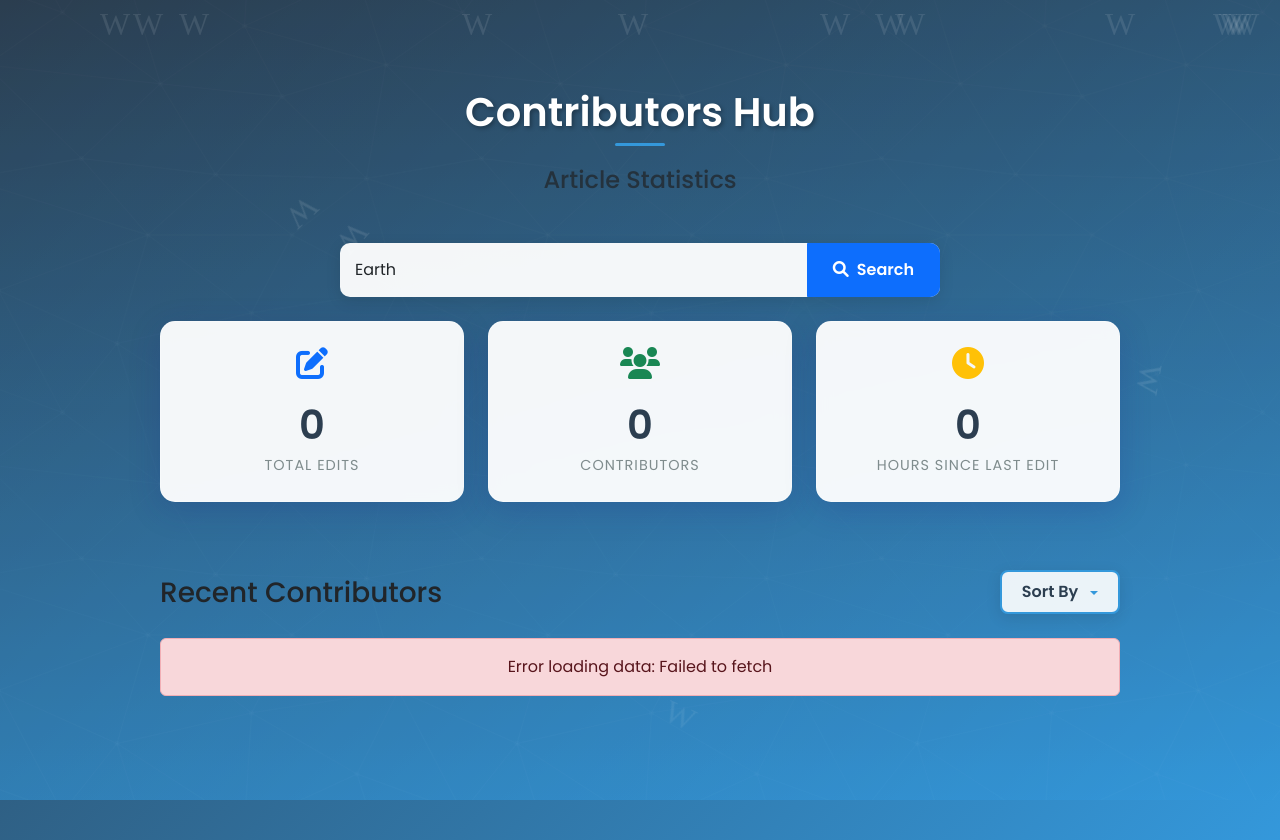
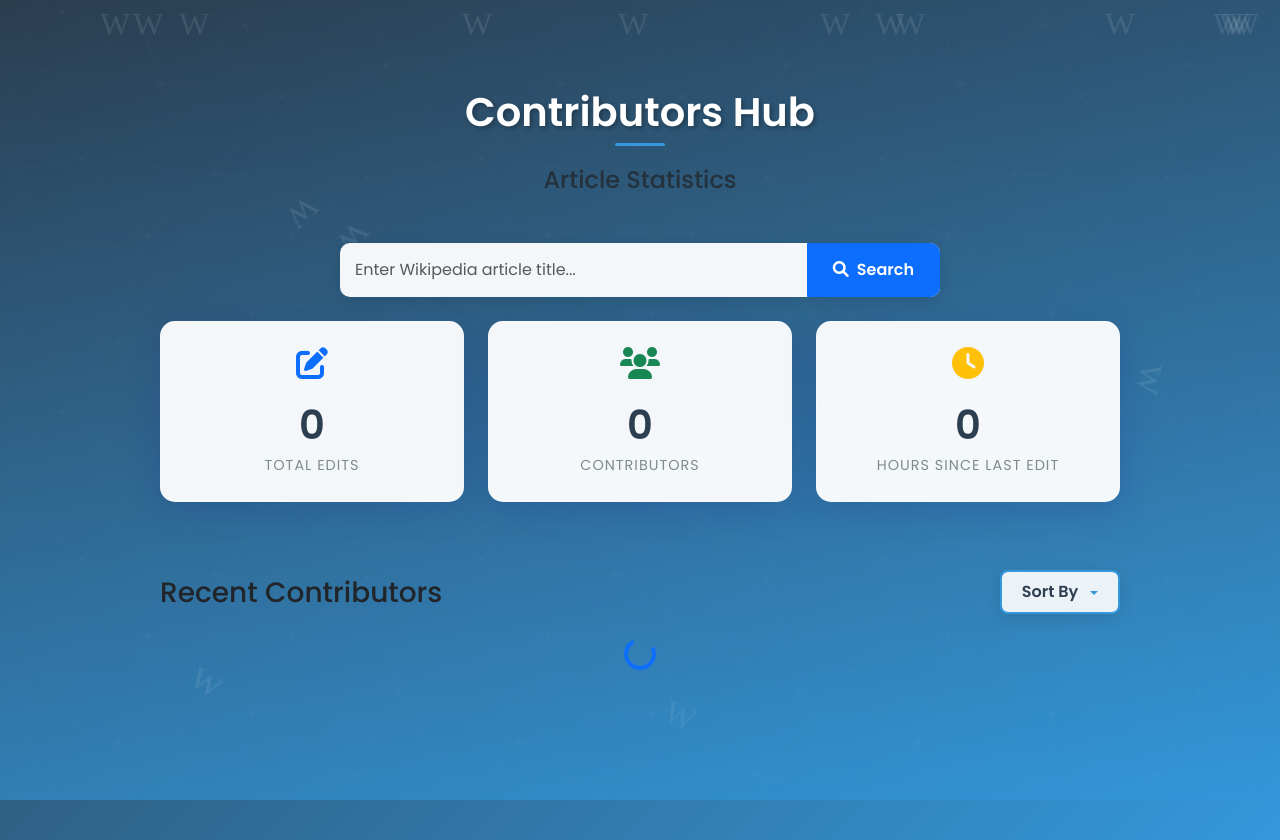
Before and after one commit to Manoj-BOSS/Wiki-Thanks, a Flask app: page / in a window 1280 px wide. Run offline with Flask 3, Linux system fonts and the light colour scheme; some libraries are stand-ins or nearby versions.

Commit message:
FrontendDesignChange

```diff
--- a/templates/indexpage.html
+++ b/templates/indexpage.html
@@ -302,8 +302,7 @@
             id="articleSearch"
             class="form-control"
             placeholder="Enter Wikipedia article title..."
-            value="Earth"
-          >
+          />
           <button class="btn btn-primary" onclick="searchArticle()">
             <i class="fas fa-search me-2"></i>Search
           </button>
@@ -461,7 +460,9 @@
         // Implement name sorting
       }
 
-      function fetchWikiHistory(articleTitle = 'Earth') {
+      function fetchWikiHistory(articleTitle) {
+        if (!articleTitle) return; // Add guard clause
+
         // API endpoint for Wikipedia
         const endpoint = "https://en.wikipedia.org/w/api.php";
 
@@ -622,8 +623,7 @@
       // Call this when the page loads
       document.addEventListener("DOMContentLoaded", () => {
         AOS.init();
-        // Initialize with Earth article by default
-        fetchWikiHistory('Earth');
+        // Remove the default fetchWikiHistory call
       });
 
       async function getWikiAccessToken() {
@@ -815,39 +815,50 @@
 
       // Add these new functions
       async function searchArticle() {
-        const articleTitle = document.getElementById('articleSearch').value.trim();
-        const errorDiv = document.getElementById('searchError');
+        const articleTitle = document
+          .getElementById("articleSearch")
+          .value.trim();
+        const errorDiv = document.getElementById("searchError");
+        const loading = document.getElementById("loading");
 
         if (!articleTitle) {
-          errorDiv.textContent = 'Please enter an article title';
+          errorDiv.textContent = "Please enter an article title";
           return;
         }
 
-        // Reset error message and previous results
-        errorDiv.textContent = '';
-        document.getElementById('contributors-list').innerHTML = '';
-        document.getElementById('total-edits').textContent = '0';
-        document.getElementById('total-contributors').textContent = '0';
-        document.getElementById('last-update').textContent = '0';
+        // Show loading immediately
+        loading.style.display = "block";
+        errorDiv.textContent = "";
+        document.getElementById("contributors-list").innerHTML = "";
+        document.getElementById("total-edits").textContent = "0";
+        document.getElementById("total-contributors").textContent = "0";
+        document.getElementById("last-update").textContent = "0";
 
         try {
           // First, verify the article exists
-          const checkUrl = `https://en.wikipedia.org/w/api.php?action=query&format=json&titles=${encodeURIComponent(articleTitle)}&origin=*`;
+          const checkUrl = `https://en.wikipedia.org/w/api.php?action=query&format=json&titles=${encodeURIComponent(
+            articleTitle
+          )}&origin=*`;
 
           const response = await fetch(checkUrl);
           const data = await response.json();
 
           const pages = data.query.pages;
-          if (pages[-1]) { // Article doesn't exist
-            errorDiv.textContent = 'Article not found. Please check the title and try again.';
+          if (pages[-1]) {
+            // Article doesn't exist
+            loading.style.display = "none"; // Hide loading
+            errorDiv.textContent =
+              "Article not found. Please check the title and try again.";
             return;
           }
 
           // Article exists, fetch its history
           fetchWikiHistory(articleTitle);
         } catch (error) {
-          console.error('Error searching article:', error);
-          errorDiv.textContent = 'Error searching for article. Please try again.';
+          console.error("Error searching article:", error);
+          loading.style.display = "none"; // Hide loading
+          errorDiv.textContent =
+            "Error searching for article. Please try again.";
         }
       }
     </script>
```
